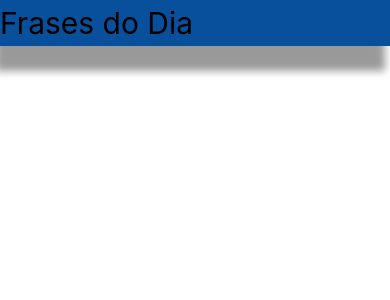
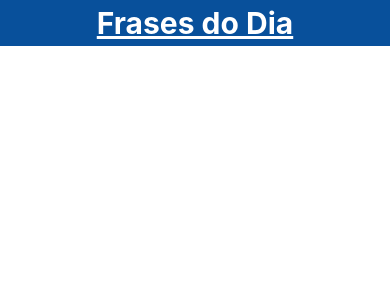
Before and after one commit to andresgois/ProjetoFrasesDoDia, a React Native app: screen / in a window 390 px wide. Shown: the top 300 px of the page. Built offline with nearby package versions, Linux system fonts and the light colour scheme.

Commit message:
utilizando propriedades de texto

```diff
--- a/App.js
+++ b/App.js
@@ -19,8 +19,13 @@ const Estilo = StyleSheet.create({
     shadowColor: '#000',
     paddingTop: 5,
     paddingBottom: 5,
-    shadowOffset: {width:-5, height:25},
-    shadowOpacity: 0.4,
-    shadowRadius: 8,
+    color: '#fff',
+    //fontStyle: "italic",
+    fontWeight: "bold",
+    textAlign:'center',
+    textDecorationLine: "underline",
+    // shadowOffset: {width:-5, height:5},
+    // shadowOpacity: 0.4,
+    // shadowRadius: 8,
   }
 });
```
